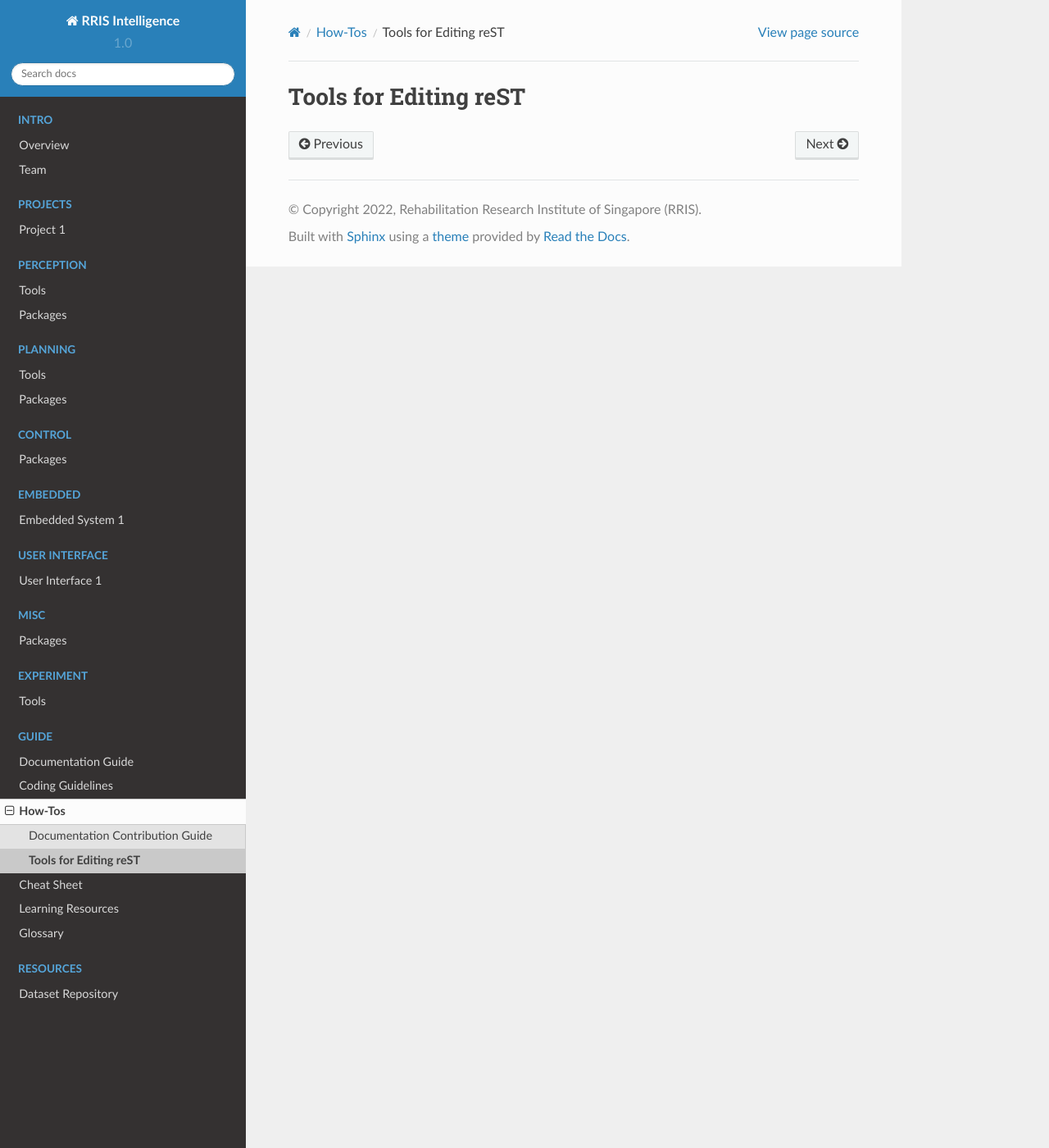
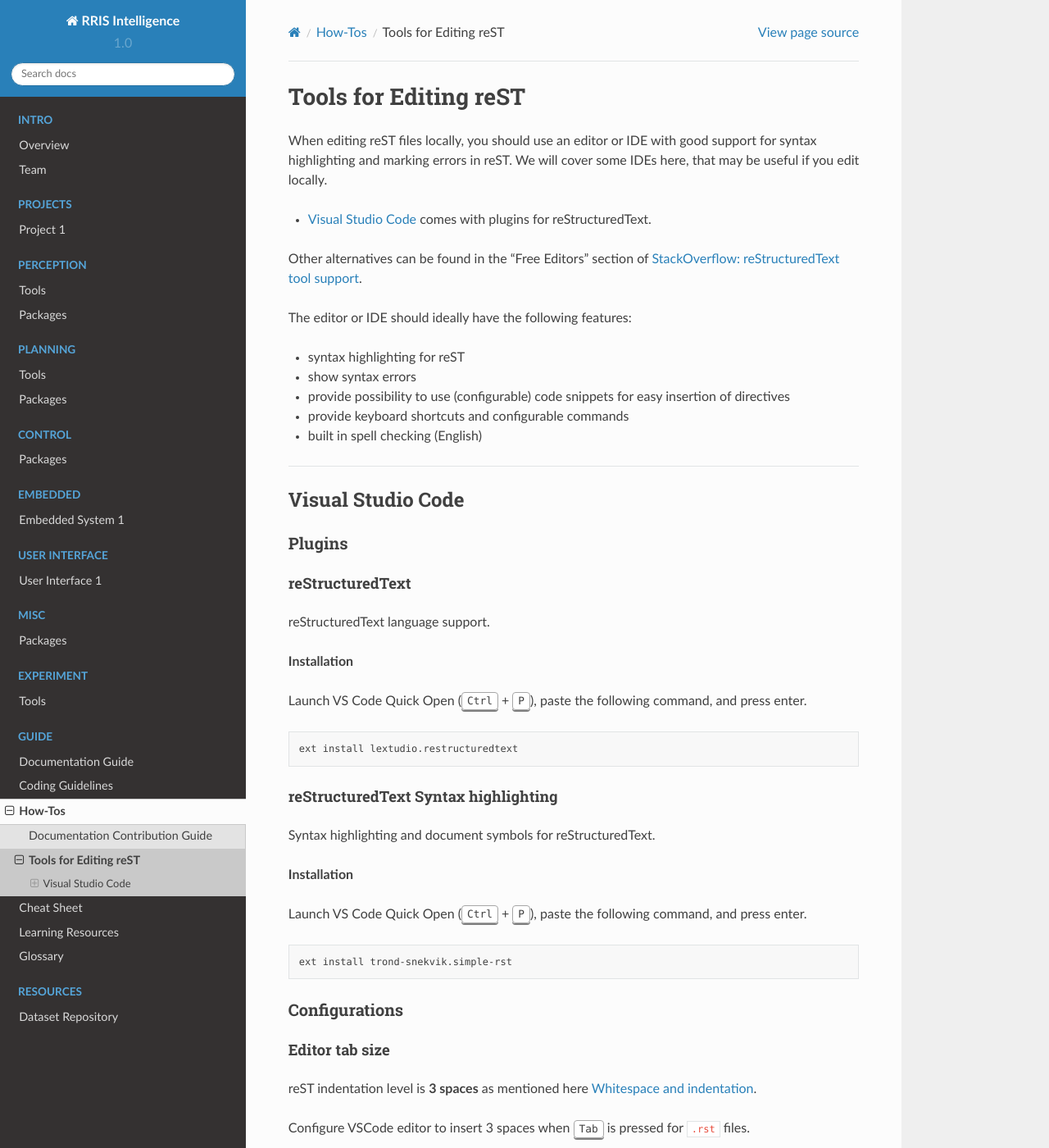
Before and after one commit to tky1026/rris_doc, a Sphinx documentation site: the page built from docs/source/Doc/Guide/HowTo/howto_tools_doc.rst, in a window 1280 px wide and 1400 px high. Shown: the whole window at 82% size. Built offline with Sphinx 7.4.7 and the Read the Docs theme 2.0.0, drawn with Linux system fonts in a browser that asks for light colours; pages that are not in the unit, such as notebooks, are missing from menus; some of the changed text lies outside the part shown.

Commit message:
add vscode config documentation

```diff
--- a/docs/source/Doc/Guide/Documentation/doc_guide_rst.rst
+++ b/docs/source/Doc/Guide/Documentation/doc_guide_rst.rst
@@ -24,7 +24,7 @@
 * remove white space from the end of lines (no trailing tabs or spaces)
 * don’t use tabs, configure your editor to insert space characters when pressing :kbd:`Tab` key instead of tab characters.
 * one indentation level consists of **three spaces**
-* code examples use three spaces as indentation leve as well
+* code examples use three spaces as indentation level as well
 
 Example:
 
--- a/docs/source/Doc/Guide/HowTo/howto_tools_doc.rst
+++ b/docs/source/Doc/Guide/HowTo/howto_tools_doc.rst
@@ -3,3 +3,81 @@
 ======================
 Tools for Editing reST
 ======================
+
+When editing reST files locally, you should use an editor or IDE with good support for syntax highlighting and marking errors in reST.
+We will cover some IDEs here, that may be useful if you edit locally.
+
+* :ref:`configure-vscode` comes with plugins for reStructuredText.
+
+Other alternatives can be found in the "Free Editors" section of `StackOverflow: reStructuredText tool support <https://stackoverflow.com/questions/2746692/restructuredtext-tool-support/2747041#2747041>`_.
+
+The editor or IDE should ideally have the following features:
+
+* syntax highlighting for reST
+* show syntax errors
+* provide possibility to use (configurable) code snippets for easy insertion of directives
+* provide keyboard shortcuts and configurable commands
+* built in spell checking (English)
+
+----
+
+.. _configure-vscode:
+
+Visual Studio Code
+==================
+
+Plugins
+-------
+
+reStructuredText
+~~~~~~~~~~~~~~~~
+
+reStructuredText language support.
+
+**Installation**
+
+Launch VS Code Quick Open (:kbd:`Ctrl` + :kbd:`P`), paste the following command, and press enter.
+
+.. code-block:: bash
+
+   ext install lextudio.restructuredtext
+
+
+reStructuredText Syntax highlighting
+~~~~~~~~~~~~~~~~~~~~~~~~~~~~~~~~~~~~
+
+Syntax highlighting and document symbols for reStructuredText.
+
+**Installation**
+
+Launch VS Code Quick Open (:kbd:`Ctrl` + :kbd:`P`), paste the following command, and press enter.
+
+.. code-block:: bash
+
+   ext install trond-snekvik.simple-rst
+
+Configurations
+--------------
+
+Editor tab size
+~~~~~~~~~~~~~~~
+
+reST indentation level is **3 spaces** as mentioned here :ref:`doc-cgl-rest-indent`.
+
+Configure VSCode editor to insert 3 spaces when :kbd:`Tab` is pressed for ``.rst`` files.
+
+#. Open the Command Palette (:kbd:`Ctrl` + :kbd:`Shift` + :kbd:`P`)
+#. Search for the ``Preferences: Configure Language Specific Settings...``
+#. Select the language ``reStructuredText``
+#. Add ``"editor.tabSize": 3"`` to the corresponding JSON object
+#. Save file
+
+The ``settings.json`` should have the corresponding JSON object:
+
+.. code-block:: json
+
+   {
+      "[restructuredtext]": {
+         "editor.tabSize": 3
+      }
+   }
```
Also changed, not shown: README.md (+4 -0 lines).
